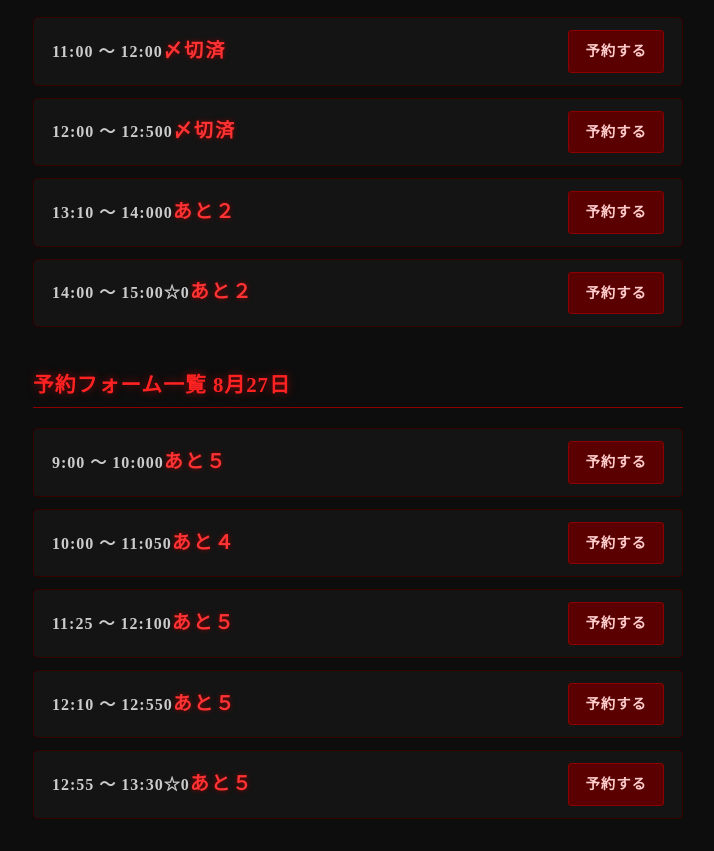
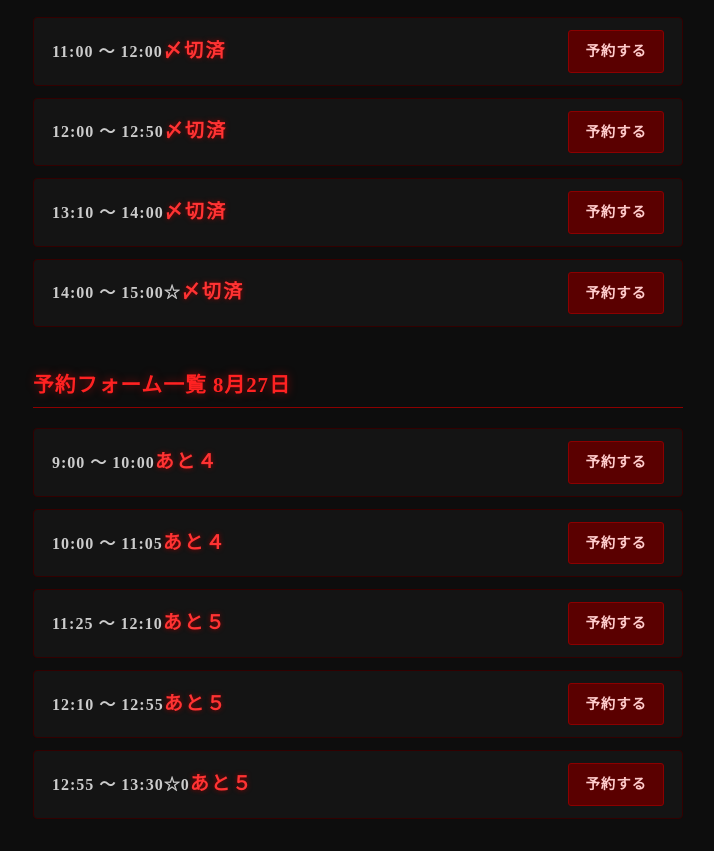
Before and after one commit to ks20080812-dev/yoyaku, a plain HTML site: page index.html in a window 1280 px wide. Shown: the part 630-1481 px from the top of the page, without its empty margins (282-996 px from the left). Drawn offline with Linux system fonts and the light colour scheme.

Commit message:
Update index.html４

```diff
--- a/index.html
+++ b/index.html
@@ -185,15 +185,15 @@
             <a href="https://forms.gle/4L3tzQeFgVrQafBg6" target="_blank" class="btn-reserve">予約する</a>
         </li>
         <li class="slot-item">
-            <span class="time-label">12:00 ～ 12:500<strong class="highlight-title">〆切済</strong></span>
+            <span class="time-label">12:00 ～ 12:50<strong class="highlight-title">〆切済</strong></span>
             <a href="https://docs.google.com/forms/d/e/1FAIpQLSftkIvFJ43p8Va-3Ddw5IHlbjUqYQADGNGTk43EnN_Xo_cveQ/viewform?usp=dialog" target="_blank" class="btn-reserve">予約する</a>
         </li>
         <li class="slot-item">
-            <span class="time-label">13:10 ～ 14:000<strong class="highlight-title">あと２</strong></span>
+            <span class="time-label">13:10 ～ 14:00<strong class="highlight-title">〆切済</strong></span>
             <a href="https://docs.google.com/forms/d/e/1FAIpQLSds6yIs8J47rkv74tntCQMLY_vaQEZzngFqXMiWjdJ72J935A/viewform?usp=dialog" target="_blank" class="btn-reserve">予約する</a>
         </li>
         <li class="slot-item">
-            <span class="time-label">14:00 ～ 15:00☆0<strong class="highlight-title">あと２</strong></span>
+            <span class="time-label">14:00 ～ 15:00☆<strong class="highlight-title">〆切済</strong></span>
             <a href="https://docs.google.com/forms/d/e/1FAIpQLSfok6CFXQ-IMA55IRRTi2jwnX0i2T7ObJimNbtnU7sm08BYpA/viewform?usp=dialog" target="_blank" class="btn-reserve">予約する</a>
         </li>
     </ul>
@@ -201,19 +201,19 @@
     <div class="date-header">予約フォーム一覧 8月27日</div>
     <ul class="slot-list">
         <li class="slot-item">
-            <span class="time-label">9:00 ～ 10:000<strong class="highlight-title">あと５</strong></span>
+            <span class="time-label">9:00 ～ 10:00<strong class="highlight-title">あと４</strong></span>
             <a href="https://docs.google.com/forms/d/e/1FAIpQLSfm0yuk4eAinPt7mymwgrwYyDDuXECH6VVXUsWf03-J3LWGQQ/viewform?usp=dialog" target="_blank" class="btn-reserve">予約する</a>
         </li>
         <li class="slot-item">
-            <span class="time-label">10:00 ～ 11:050<strong class="highlight-title">あと４</strong></span>
+            <span class="time-label">10:00 ～ 11:05<strong class="highlight-title">あと４</strong></span>
             <a href="https://docs.google.com/forms/d/e/1FAIpQLScI7y7PJQptHDXKAz5IveAxkhtcPtFbv93b11NGrb35giz2TQ/viewform?usp=dialog" target="_blank" class="btn-reserve">予約する</a>
         </li>
         <li class="slot-item">
-            <span class="time-label">11:25 ～ 12:100<strong class="highlight-title">あと５</strong></span>
+            <span class="time-label">11:25 ～ 12:10<strong class="highlight-title">あと５</strong></span>
             <a href="https://docs.google.com/forms/d/e/1FAIpQLSd4CoMe44ib8fgTmLDuvdYWhL9K86yEybdZsLFJ2lJFCsQ_vA/viewform?usp=dialog" target="_blank" class="btn-reserve">予約する</a>
         </li>
         <li class="slot-item">
-            <span class="time-label">12:10 ～ 12:550<strong class="highlight-title">あと５</strong></span>
+            <span class="time-label">12:10 ～ 12:55<strong class="highlight-title">あと５</strong></span>
             <a href="https://docs.google.com/forms/d/e/1FAIpQLSc9CdF-OPkpBfDxcEVFcuBPxVcg-NteNSo-krLSoN3YGeF0Kg/viewform?usp=dialog" target="_blank" class="btn-reserve">予約する</a>
         </li>
         <li class="slot-item">
```
